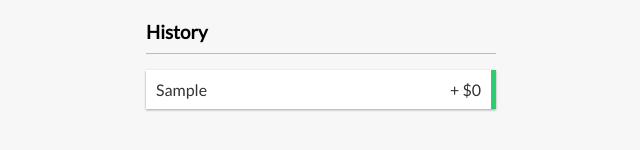
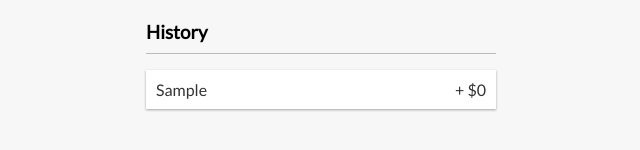
Before and after one commit to Yauheni-Butski/gambit-react-expanse-tracker, a React (Create React App) app: page / in a window 1280 px wide. Both pictures are taken after typing "Sample" into the empty fields and a click on the button "Add transaction". Shown: the part 311-461 px from the top of the page, without its empty margins (319-959 px from the left). Built offline with nearby package versions, Linux system fonts and the light colour scheme.

Commit message:
Add CSS Modules for few components

```diff
--- a/src/App.css
+++ b/src/App.css
@@ -40,38 +40,6 @@ h4 {
   text-transform: uppercase;
 }
 
-/* .inc-exp-container {
-  background-color: #fff;
-  box-shadow: var(--box-shadow);
-  padding: 20px;
-  display: flex;
-  justify-content: space-between;
-  margin: 20px 0;
-}
-
-.inc-exp-container > div {
-  flex: 1;
-  text-align: center;
-}
-
-.inc-exp-container > div:first-of-type {
-  border-right: 1px solid #dedede;
-}
-
-.money {
-  font-size: 20px;
-  letter-spacing: 1px;
-  margin: 5px 0;
-}
-
-.money.plus {
-  color: #2ecc71;
-}
-
-.money.minus {
-  color: #c0392b;
-} */
-
 label {
   display: inline-block;
   margin: 10px 0;
@@ -86,66 +54,3 @@ input[type='number'] {
   padding: 10px;
   width: 100%;
 }
-
-.btn {
-  cursor: pointer;
-  background-color: #9c88ff;
-  box-shadow: var(--box-shadow);
-  color: #fff;
-  border: 0;
-  display: block;
-  font-size: 16px;
-  margin: 10px 0 30px;
-  padding: 10px;
-  width: 100%;
-}
-
-.btn:focus,
-.delete-btn:focus {
-  outline: 0;
-}
-
-.list {
-  list-style-type: none;
-  padding: 0;
-  margin-bottom: 40px;
-}
-
-.list li {
-  background-color: #fff;
-  box-shadow: var(--box-shadow);
-  color: #333;
-  display: flex;
-  justify-content: space-between;
-  position: relative;
-  padding: 10px;
-  margin: 10px 0;
-}
-
-.list li.plus {
-  border-right: 5px solid #2ecc71;
-}
-
-.list li.minus {
-  border-right: 5px solid #c0392b;
-}
-
-.delete-btn {
-  cursor: pointer;
-  background-color: #e74c3c;
-  border: 0;
-  color: #fff;
-  font-size: 20px;
-  line-height: 20px;
-  padding: 2px 5px;
-  position: absolute;
-  top: 50%;
-  left: 0;
-  transform: translate(-100%, -50%);
-  opacity: 0;
-  transition: opacity 0.3s ease;
-}
-
-.list li:hover .delete-btn {
-  opacity: 1;
-}
--- /dev/null
+++ b/src/components/AddTransaction/AddTransaction.module.scss
@@ -0,0 +1,16 @@
+.btn {
+    cursor: pointer;
+    background-color: #9c88ff;
+    box-shadow: var(--box-shadow);
+    color: #fff;
+    border: 0;
+    display: block;
+    font-size: 16px;
+    margin: 10px 0 30px;
+    padding: 10px;
+    width: 100%;
+
+    &:focus {
+        outline: 0;
+    }
+  }
--- a/src/components/AddTransaction/index.js
+++ b/src/components/AddTransaction/index.js
@@ -1,10 +1,11 @@
 import React, { useState, useContext } from 'react';
 import { GlobalContext } from '../../context/GlobalState';
+
+import styles from './AddTransaction.module.scss';
 
 export const AddTransaction = () => {
     const [text, setText] = useState('');
     const [amount, setAmount] = useState(0);
-
     const { addTransaction } = useContext(GlobalContext);
 
     const onSubmit = e => {
@@ -23,17 +24,17 @@ export const AddTransaction = () => {
         <>
             <h3>Add new transaction</h3>
             <form onSubmit={onSubmit}>
-                <div className="form-control">
+                <div>
                     <label>Text</label>
                     <input value={text} onChange={(e) => setText(e.target.value)} type="text" placeholder="Enter text..." />
                 </div>
-                <div className="form-control">
+                <div>
                     <label>Amount <br />
                     (negative - expense, positive - income)
                     </label>
                     <input value={amount} onChange={(e) => setAmount(e.target.value)} type="number" placeholder="Enter amount..." />
                 </div>
-                <button className="btn">Add transaction</button>
+                <button className={styles.btn}>Add transaction</button>
             </form>
         </>
     )
--- a/src/components/IncomeExpenses/IncomeExpenses.module.scss
+++ b/src/components/IncomeExpenses/IncomeExpenses.module.scss
@@ -5,27 +5,27 @@
     display: flex;
     justify-content: space-between;
     margin: 20px 0;
-  }
 
-  .incExpContainer > div {
+    > div {
       flex: 1;
       text-align: center;
+
+      &:first-of-type {
+        border-right: 1px solid #dedede;
       }
-
-  .incExpContainer > div:first-of-type {
-    border-right: 1px solid #dedede;
+    }
   }
 
   .money {
     font-size: 20px;
     letter-spacing: 1px;
     margin: 5px 0;
-  }
 
-  .money.plus {
+    &.plus {
       color: #2ecc71;
     }
 
-  .money.minus {
+    &.minus {
       color: #c0392b;
     }
+  }
--- /dev/null
+++ b/src/components/Transaction/Transaction.module.scss
@@ -0,0 +1,43 @@
+.el {
+    background-color: #fff;
+    box-shadow: var(--box-shadow);
+    color: #333;
+    display: flex;
+    justify-content: space-between;
+    position: relative;
+    padding: 10px;
+    margin: 10px 0;
+
+    &.plus {
+        border-right: 5px solid #2ecc71;
+    }
+    &.minus {
+        border-right: 5px solid #c0392b;
+    }
+
+    &:hover {
+        .deleteBtn {
+            opacity: 1;
+        }
+    }
+}
+
+.deleteBtn {
+    cursor: pointer;
+    background-color: #e74c3c;
+    border: 0;
+    color: #fff;
+    font-size: 20px;
+    line-height: 20px;
+    padding: 2px 5px;
+    position: absolute;
+    top: 50%;
+    left: 0;
+    transform: translate(-100%, -50%);
+    opacity: 0;
+    transition: opacity 0.3s ease;
+
+    &:focus {
+        outline: 0;
+    }
+}
--- a/src/components/Transaction/index.js
+++ b/src/components/Transaction/index.js
@@ -1,18 +1,27 @@
 import React, { useContext } from 'react';
 import { GlobalContext } from '../../context/GlobalState';
 
+import classNames from 'classnames/bind';
+import styles from './Transaction.module.scss';
+
+let cx = classNames.bind(styles);
+
 //also can use Transaction = (props) => {.. and use props.transaction ..}
 export const Transaction = ({ transaction }) => {
-    const sign = transaction.amount < 0 ? '-' : '+';
-    const classSign = transaction.amount < 0 ? 'minus' : 'plus';
-    const absAmount = Math.abs(transaction.amount);
-
     const { deleteTransaction } = useContext(GlobalContext);
 
+    const absAmount = Math.abs(transaction.amount);
+    const sign = transaction.amount < 0 ? '-' : '+';
+    let elClass = cx({
+        el: true,
+        plus: transaction.amount > 0,
+        minus: transaction.amount < 0
+    });
+
     return (
-        <li className={classSign}>
+        <li className={elClass}>
             {transaction.text} <span>{sign} ${absAmount}</span>
-            <button onClick={() => deleteTransaction(transaction.id)} className="delete-btn">x</button>
+            <button onClick={() => deleteTransaction(transaction.id)} className={styles.deleteBtn}>x</button>
         </li>
     )
 }
--- /dev/null
+++ b/src/components/TransactionList/TransactionList.module.scss
@@ -0,0 +1,5 @@
+.list {
+    list-style-type: none;
+    padding: 0;
+    margin-bottom: 40px;
+}
--- a/src/components/TransactionList/index.js
+++ b/src/components/TransactionList/index.js
@@ -1,7 +1,8 @@
 import React, { useContext } from 'react';
 import { GlobalContext } from '../../context/GlobalState';
+import { Transaction } from '../Transaction';
 
-import { Transaction } from '../Transaction';
+import styles from './TransactionList.module.scss';
 
 export const TransactionList = () => {
     const { transactions } = useContext(GlobalContext);
@@ -9,7 +10,7 @@ export const TransactionList = () => {
     return (
         <>
             <h3>History</h3>
-            <ul className="list">
+            <ul className={styles.list}>
                 {transactions.map(tran => (<Transaction key={tran.id} transaction={tran} />))}
             </ul>
         </>
```
Lines whose indentation alone changed are shown as unchanged.
